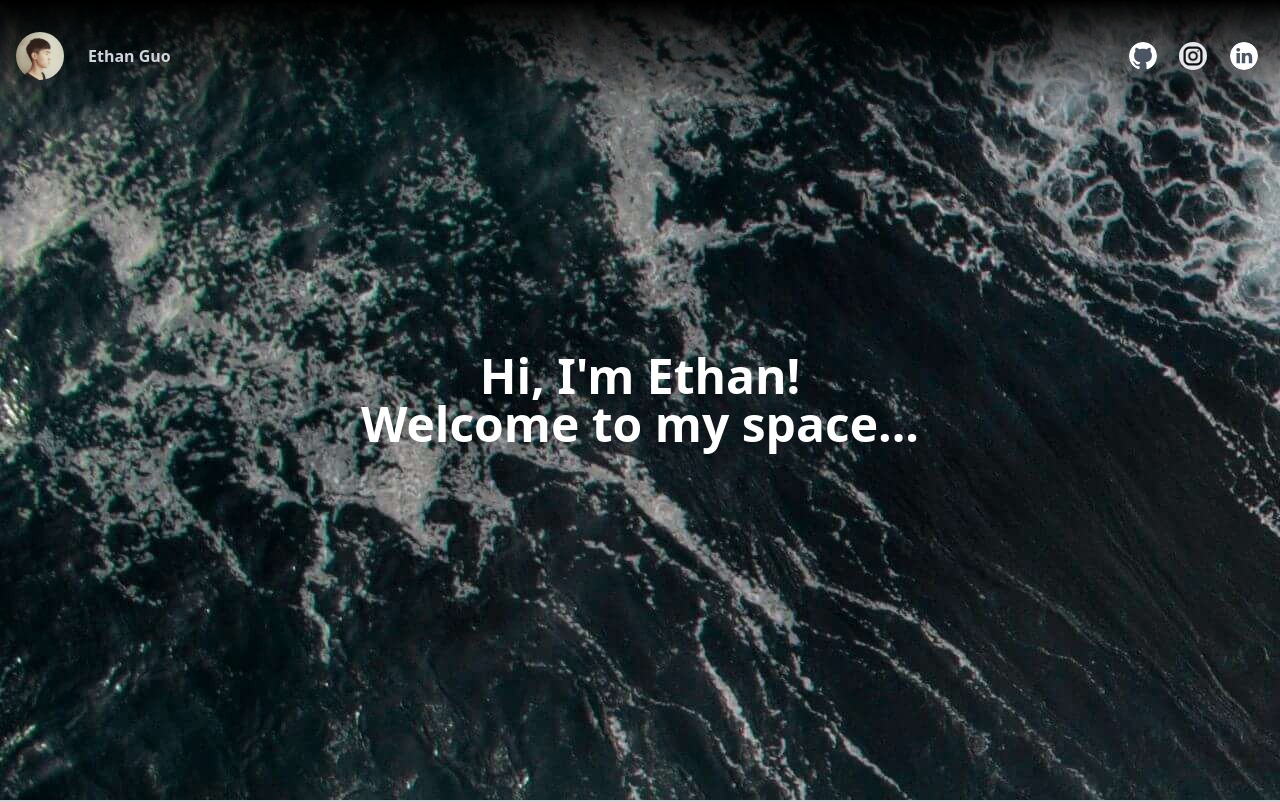
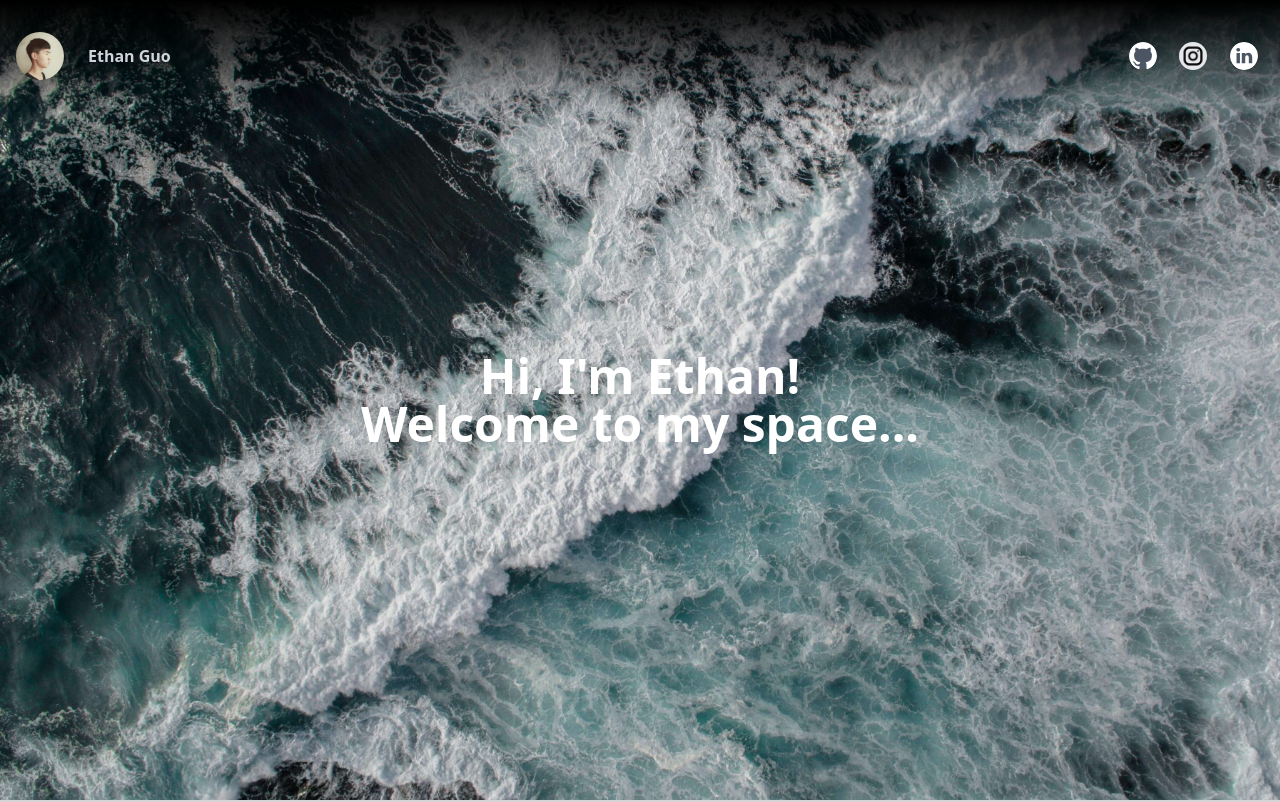
Before and after one commit to EthanGuo666/EthanGuo666.github.io, a React (Vite) app in the folder ethan_personal_page/: page / in a window 1280 px wide. Shown: the top 802 px of the page. Built offline with nearby package versions, Linux system fonts and the light colour scheme.

Commit message:
fix: background image fit screen

```diff
--- a/ethan_personal_page/src/components/SummaryBox.jsx
+++ b/ethan_personal_page/src/components/SummaryBox.jsx
@@ -3,7 +3,7 @@ import React from 'react'
 function SummaryBox() {
   return (
     //
-    <div className="flex w-full h-full bg-[url('./src/assets/Background.jpg')]" id='page-top'>
+    <div className="flex w-full h-full bg-[url('./src/assets/Background.jpg')] bg-cover" id='page-top'>
       <div className='w-full m-auto text-center font-sans text-5xl font-bold text-white'>
         <span>Hi, I'm Ethan!<br/></span>
         <span>Welcome to my space...</span>
```
